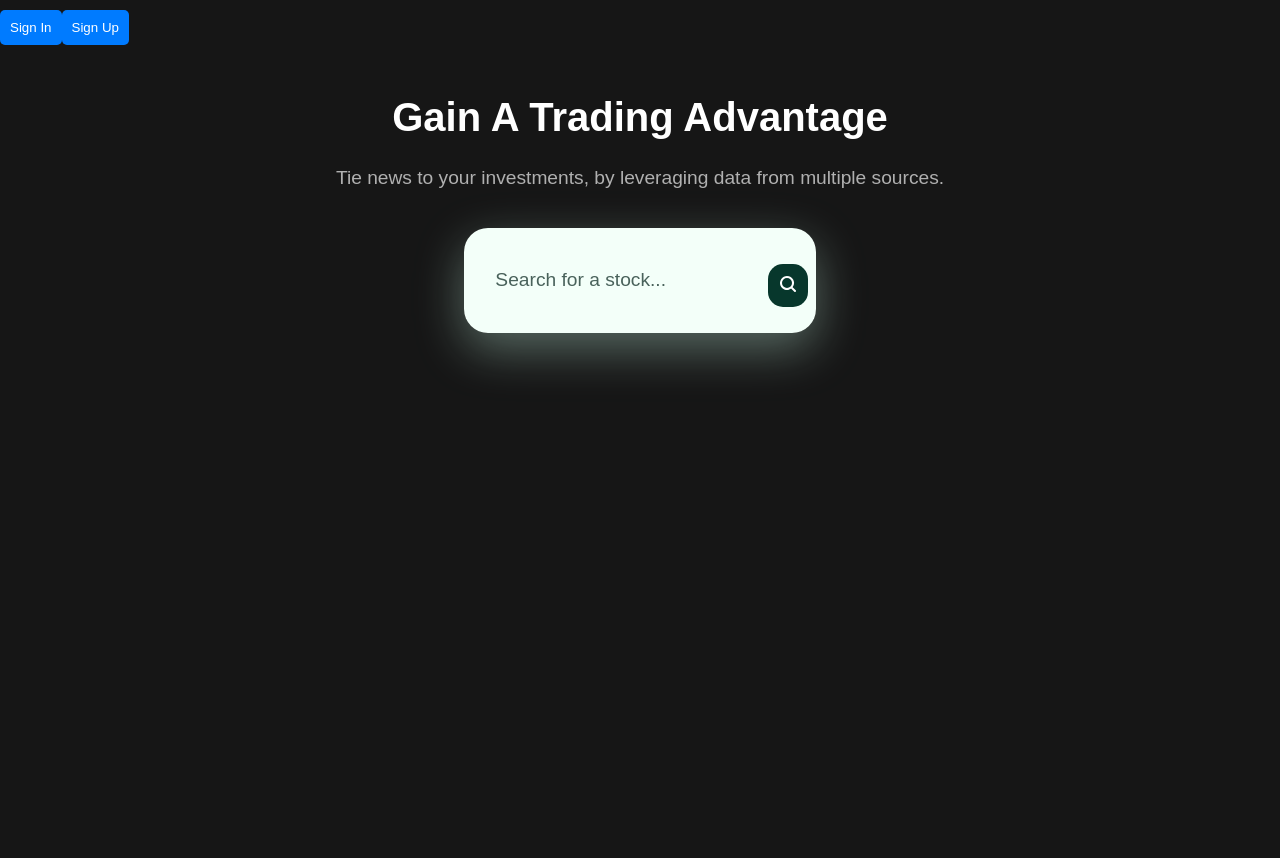
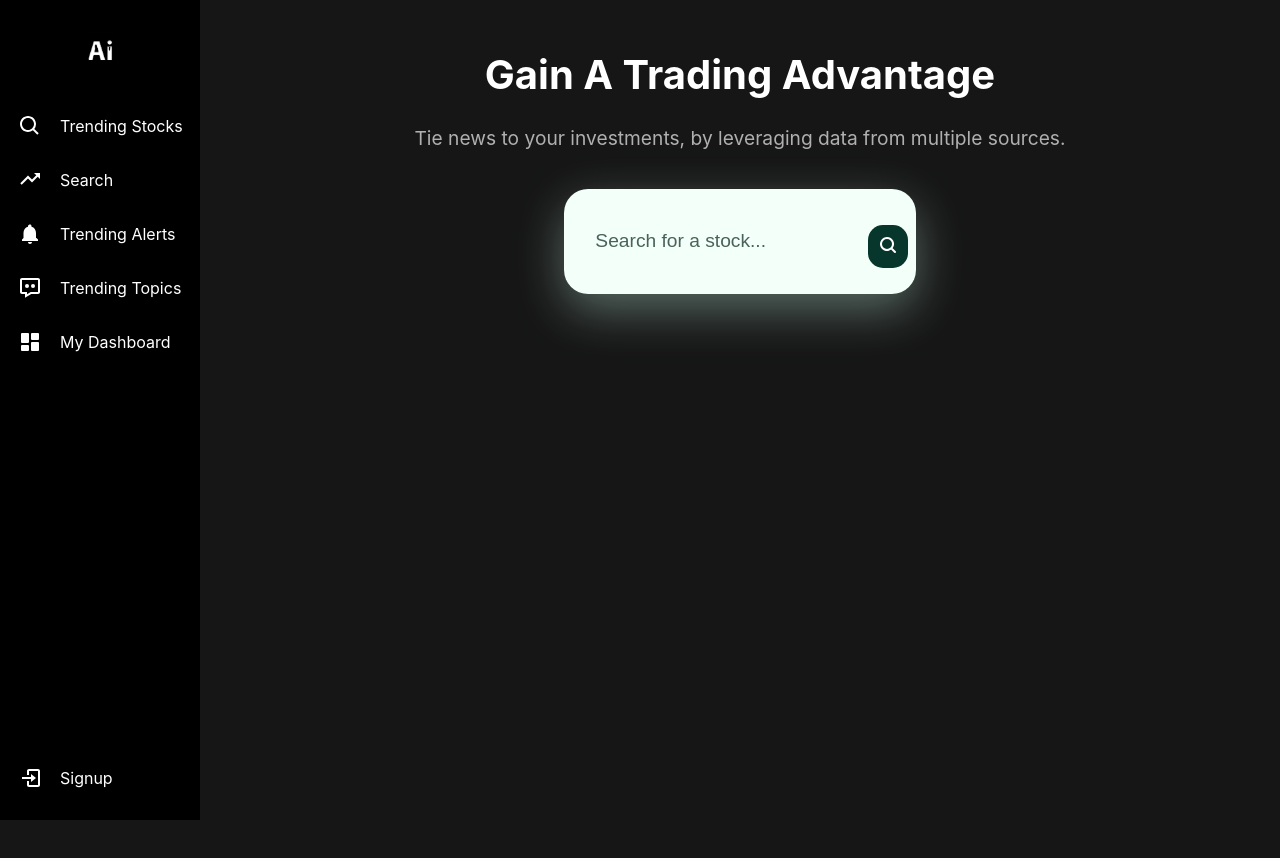
Before and after one commit to ThomasSchiolerH/StockHorizon, a React (Create React App) app in the folder frontend/: page / in a window 1280 px wide. Shown: the top 858 px of the page. Built offline with nearby package versions, Linux system fonts and the light colour scheme; no server answers.

Commit message:
sidebar added

```diff
--- a/frontend/src/App.js
+++ b/frontend/src/App.js
@@ -7,8 +7,7 @@ import NewsPage from './pages/NewsPage';
 import SignUp from './pages/SignUp';
 import SignIn from './pages/SignIn';
 import EmailActionHandler from './pages/EmailActionHandler';
-import HandleRedirect from './components/HandleRedirect';
-import Header from './components/Header';
+import Sidebar from './components/Sidebar';
 import { AuthProvider } from './contexts/AuthContext';
 import './styles/App.css';
 
@@ -16,8 +15,8 @@ const App = () => {
   return (
     <AuthProvider>
       <Router>
-        <HandleRedirect />
-        <Header />
+        <Sidebar />
+        <div className="main-content">
           <Routes>
             <Route path="/" element={<Home />} />
             <Route path="/graph/:symbol" element={<GraphPage />} />
@@ -26,6 +25,7 @@ const App = () => {
             <Route path="/signin" element={<SignIn />} />
             <Route path="/__/auth/action" element={<EmailActionHandler />} />
           </Routes>
+        </div>
       </Router>
     </AuthProvider>
   );
--- a/frontend/src/components/Header.js
+++ /dev/null
@@ -1,36 +0,0 @@
-// src/components/Header.js
-import React from 'react';
-import { useAuth } from '../contexts/AuthContext';
-import { useNavigate } from 'react-router-dom';
-
-const Header = () => {
-  const { currentUser, logout } = useAuth();
-  const navigate = useNavigate();
-
-  const handleLogout = async () => {
-    try {
-      await logout();
-      navigate('/');
-    } catch (error) {
-      console.error('Failed to logout', error);
-    }
-  };
-
-  return (
-    <header>
-      {currentUser ? (
-        <div>
-          <span>Welcome, {currentUser.email}</span>
-          <button onClick={handleLogout}>Logout</button>
-        </div>
-      ) : (
-        <div>
-          <button onClick={() => navigate('/signin')}>Sign In</button>
-          <button onClick={() => navigate('/signup')}>Sign Up</button>
-        </div>
-      )}
-    </header>
-  );
-};
-
-export default Header;
--- /dev/null
+++ b/frontend/src/components/Sidebar.js
@@ -0,0 +1,103 @@
+// src/components/Sidebar.js
+import React from "react";
+import { useAuth } from "../contexts/AuthContext";
+import { useNavigate } from "react-router-dom";
+import "../styles/Sidebar.css"; // Make sure to create this CSS file
+
+const Sidebar = () => {
+  const { currentUser, logout } = useAuth();
+  const navigate = useNavigate();
+
+  const handleLogout = async () => {
+    try {
+      await logout();
+      navigate("/");
+    } catch (error) {
+      console.error("Failed to logout", error);
+    }
+  };
+
+  return (
+    <div className="sidebar">
+      <div className="sidebar-icon">
+        <img src="/logo.png" alt="Logo" className="logo" />
+      </div>
+      <nav className="sidebar-nav">
+        <div
+          className="sidebar-item"
+          onClick={() => navigate("/trending-stocks")}
+        >
+          <div className="icon">
+            <svg
+              xmlns="http://www.w3.org/2000/svg"
+              width="24"
+              height="24"
+              viewBox="0 0 24 24"
+              style={{ fill: "white" }}
+            >
+              <path d="M10 18a7.952 7.952 0 0 0 4.897-1.688l4.396 4.396 1.414-1.414-4.396-4.396A7.952 7.952 0 0 0 18 10c0-4.411-3.589-8-8-8s-8 3.589-8 8 3.589 8 8 8zm0-14c3.309 0 6 2.691 6 6s-2.691 6-6 6-6-2.691-6-6 2.691-6 6-6z"></path>
+            </svg>
+          </div>
+          <span className="text">Trending Stocks</span>
+        </div>
+        <div className="sidebar-item" onClick={() => navigate("/search")}>
+          <div className="icon">
+            <svg
+              xmlns="http://www.w3.org/2000/svg"
+              width="24"
+              height="24"
+              viewBox="0 0 24 24"
+              style={{ fill: "white" }}
+            >
+              <path d="m10 10.414 4 4 5.707-5.707L22 11V5h-6l2.293 2.293L14 11.586l-4-4-7.707 7.707 1.414 1.414z"></path>
+            </svg>
+          </div>
+          <span className="text">Search</span>
+        </div>
+        <div
+          className="sidebar-item"
+          onClick={() => navigate("/trending-alerts")}
+        >
+          <div className="icon">
+            <svg
+              xmlns="http://www.w3.org/2000/svg"
+              width="24"
+              height="24"
+              viewBox="0 0 24 24"
+              style={{ fill: "white" }}
+            >
+              <path d="M12 22c1.104 0 2-.896 2-2h-4c0 1.104.896 2 2 2zm6-6v-5c0-3.071-1.641-5.641-4.5-6.32V4c0-.828-.672-1.5-1.5-1.5S10 3.172 10 4v.68C7.141 5.359 5.5 7.929 5.5 11v5l-1.5 1.5V19h16v-1.5l-1.5-1.5z"></path>
+            </svg>
+          </div>
+          <span className="text">Trending Alerts</span>
+        </div>
+        <div
+          className="sidebar-item"
+          onClick={() => navigate("/trending-topics")}
+        >
+          <div className="icon"><svg xmlns="http://www.w3.org/2000/svg" width="24" height="24" viewBox="0 0 24 24" style={{ fill: "white" }}><path d="M20 2H4c-1.103 0-2 .897-2 2v12c0 1.103.897 2 2 2h3v3.766L13.277 18H20c1.103 0 2-.897 2-2V4c0-1.103-.897-2-2-2zm0 14h-7.277L9 18.234V16H4V4h16v12z"></path><circle cx="15" cy="10" r="2"></circle><circle cx="9" cy="10" r="2"></circle></svg></div>
+          <span className="text">Trending Topics</span>
+        </div>
+        <div className="sidebar-item" onClick={() => navigate("/dashboard")}>
+          <div className="icon"><svg xmlns="http://www.w3.org/2000/svg" width="24" height="24" viewBox="0 0 24 24" style={{ fill: "white" }}><path d="M4 13h6a1 1 0 0 0 1-1V4a1 1 0 0 0-1-1H4a1 1 0 0 0-1 1v8a1 1 0 0 0 1 1zm-1 7a1 1 0 0 0 1 1h6a1 1 0 0 0 1-1v-4a1 1 0 0 0-1-1H4a1 1 0 0 0-1 1v4zm10 0a1 1 0 0 0 1 1h6a1 1 0 0 0 1-1v-7a1 1 0 0 0-1-1h-6a1 1 0 0 0-1 1v7zm1-10h6a1 1 0 0 0 1-1V4a1 1 0 0 0-1-1h-6a1 1 0 0 0-1 1v5a1 1 0 0 0 1 1z"></path></svg></div>
+          <span className="text">My Dashboard</span>
+        </div>
+      </nav>
+      <div className="sidebar-footer">
+        {currentUser ? (
+          <div className="sidebar-item" onClick={handleLogout}>
+            <div className="icon"><svg xmlns="http://www.w3.org/2000/svg" width="24" height="24" viewBox="0 0 24 24" style={{ fill: "white" }}><path d="M16 13v-2H7V8l-5 4 5 4v-3z"></path><path d="M20 3h-9c-1.103 0-2 .897-2 2v4h2V5h9v14h-9v-4H9v4c0 1.103.897 2 2 2h9c1.103 0 2-.897 2-2V5c0-1.103-.897-2-2-2z"></path></svg></div>
+            <span className="text">Logout</span>
+          </div>
+        ) : (
+          <div className="sidebar-item" onClick={() => navigate("/signup")}>
+            <div className="icon"><svg xmlns="http://www.w3.org/2000/svg" width="24" height="24" viewBox="0 0 24 24" style={{ fill: "white" }}><path d="m13 16 5-4-5-4v3H4v2h9z"></path><path d="M20 3h-9c-1.103 0-2 .897-2 2v4h2V5h9v14h-9v-4H9v4c0 1.103.897 2 2 2h9c1.103 0 2-.897 2-2V5c0-1.103-.897-2-2-2z"></path></svg></div>
+            <span className="text">Signup</span>
+          </div>
+        )}
+      </div>
+    </div>
+  );
+};
+
+export default Sidebar;
--- a/frontend/src/pages/SignUp.js
+++ b/frontend/src/pages/SignUp.js
@@ -56,6 +56,9 @@ const SignUp = () => {
         />
         <button type="submit">Sign Up with Email</button>
       </form>
+      <p className="signin-link">
+        Already have an account? <button onClick={() => navigate('/signin')} className="button">Sign In</button>
+      </p>
     </div>
   );
 };
--- a/frontend/src/styles/App.css
+++ b/frontend/src/styles/App.css
@@ -15,4 +15,90 @@ body, html {
     margin: 0;
     font-family: Arial, Helvetica, sans-serif;
     background-color: var(--background);
-  }
+}
+
+body {
+  margin: 0;
+  font-family: -apple-system, BlinkMacSystemFont, 'Segoe UI', Roboto, 'Helvetica Neue', Arial, sans-serif;
+  -webkit-font-smoothing: antialiased;
+  -moz-osx-font-smoothing: grayscale;
+}
+
+code {
+  font-family: source-code-pro, Menlo, Monaco, Consolas, 'Courier New', monospace;
+}
+
+.main-content {
+  margin-left: 60px; /* Adjust this margin to match the width of your collapsed sidebar */
+  transition: margin-left 0.3s;
+}
+
+.sidebar {
+  width: 60px;
+  height: 100vh;
+  background-color: var(--side-bar);
+  color: #fff;
+  transition: width 0.3s;
+  display: flex;
+  flex-direction: column;
+  align-items: center;
+  position: fixed;
+  top: 0;
+  left: 0;
+}
+
+.sidebar:hover {
+  width: 200px;
+}
+
+.sidebar-icon {
+  padding: 10px;
+}
+
+.logo {
+  width: 40px;
+  height: 40px;
+}
+
+.sidebar-nav {
+  flex: 1;
+  width: 100%;
+}
+
+.sidebar-item {
+  display: flex;
+  align-items: center;
+  width: 100%;
+  padding: 10px;
+  cursor: pointer;
+  transition: background 0.3s;
+}
+
+.sidebar-item:hover {
+  background-color: #333;
+}
+
+.icon {
+  flex-shrink: 0;
+  width: 40px;
+  text-align: center;
+}
+
+.text {
+  flex: 1;
+  margin-left: 10px;
+  display: none;
+  white-space: nowrap;
+}
+
+.sidebar:hover .text {
+  display: inline;
+}
+
+.sidebar-footer {
+  width: 100%;
+}
+
+.sidebar:hover ~ .main-content {
+  margin-left: 200px; /* Adjust this margin to match the width of your expanded sidebar */
+}
--- /dev/null
+++ b/frontend/src/styles/Sidebar.css
@@ -0,0 +1,76 @@
+/* src/styles/Sidebar.css */
+.sidebar {
+    width: 60px;
+    height: 100vh;
+    background-color: var(--side-bar);
+    color: #fff;
+    transition: width 0.3s;
+    display: flex;
+    flex-direction: column;
+    align-items: center;
+    position: fixed;
+    top: 0;
+    left: 0;
+    padding-top: 20px; /* Add padding at the top for spacing */
+  }
+
+  .sidebar:hover {
+    width: 200px;
+  }
+
+  .sidebar-icon {
+    padding: 10px;
+    margin-bottom: 20px; /* Add space below the logo */
+  }
+
+  .logo {
+    width: 40px;
+    height: 40px;
+  }
+
+  .sidebar-nav {
+    flex: 1;
+    width: 100%;
+  }
+
+  .sidebar-item {
+    display: flex;
+    align-items: center;
+    width: 100%;
+    padding: 10px;
+    cursor: pointer;
+    transition: background 0.3s;
+    box-sizing: border-box; /* Ensure padding and width do not exceed parent width */
+    margin-bottom: 10px; /* Add space between each item */
+  }
+
+  .sidebar-item:hover {
+    background-color: #333;
+  }
+
+  .icon {
+    flex-shrink: 0;
+    width: 24px;
+    height: 24px;
+    text-align: center;
+  }
+
+  .text {
+    flex: 1;
+    margin-left: 10px;
+    display: none;
+    white-space: nowrap;
+  }
+
+  .sidebar:hover .text {
+    display: inline;
+  }
+
+  .sidebar-footer {
+    width: 100%;
+    margin-bottom: 10px; /* Add space before the footer items */
+  }
+
+  .sidebar:hover ~ .main-content {
+    margin-left: 200px; /* Adjust this margin to match the width of your expanded sidebar */
+  }
--- a/frontend/src/styles/SignUp.css
+++ b/frontend/src/styles/SignUp.css
@@ -42,3 +42,7 @@
   button:hover {
     background-color: #0056b3;
   }
+
+  .signin-link {
+    margin-top: 20px;
+  }
```
Also changed, not shown: frontend/public/logo.png (added). Lines whose indentation alone changed are shown as unchanged.
